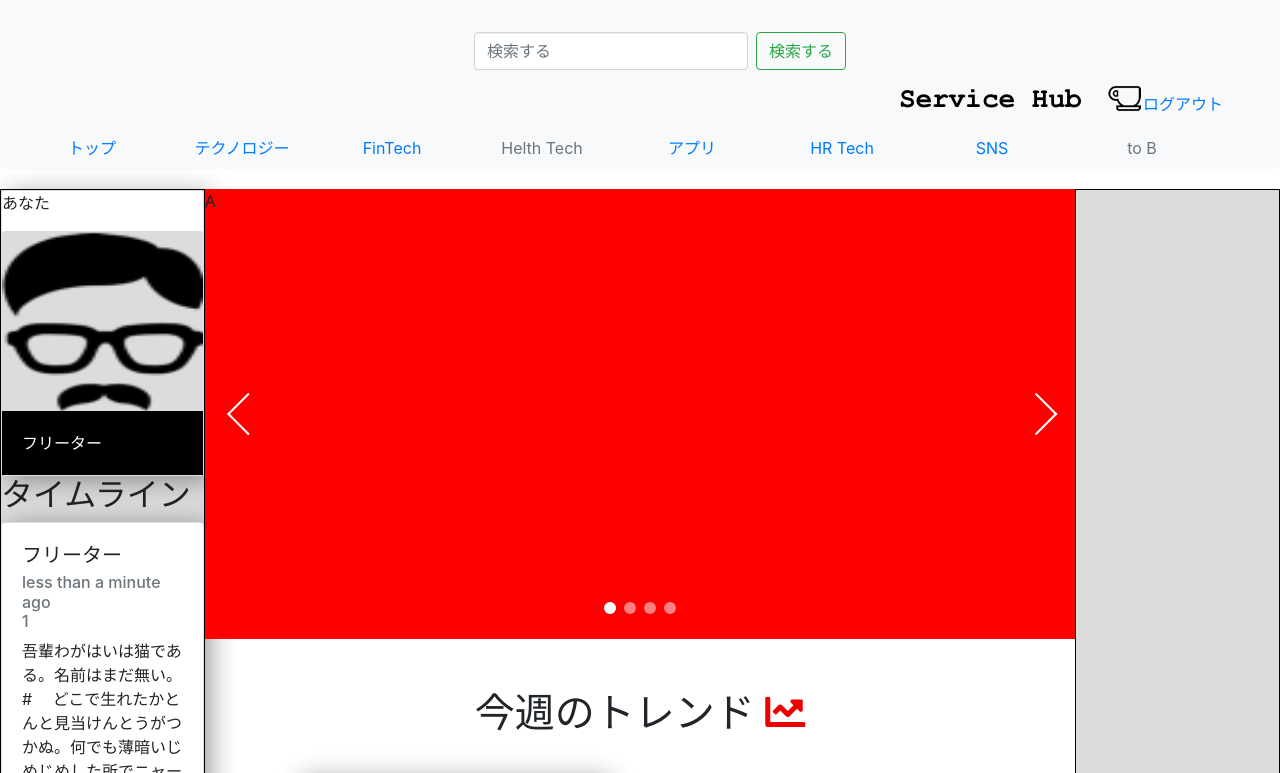
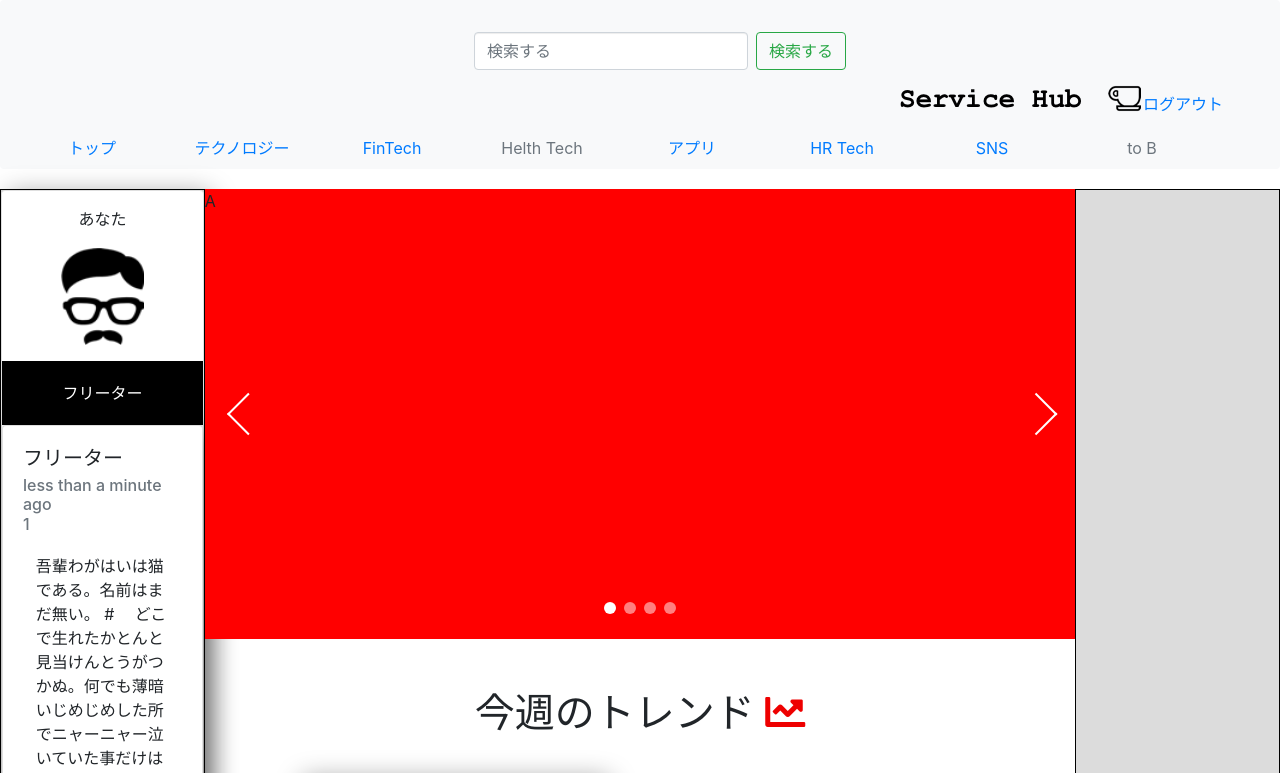
Before and after one commit to casanova-taizo/service_hub, a Rails app: page /services in a window 1280 px wide. Shown: the top 773 px of the page. Run offline with Rails 7, Linux system fonts and the light colour scheme; a user stored in the database is signed in; data comes from the database, SQL or seed files in the repository; style sheets or scripts are compiled from the project's sources; some libraries are stand-ins or nearby versions.

Commit message:
[add]left-sidebar

```diff
--- a/app/assets/stylesheets/application.scss
+++ b/app/assets/stylesheets/application.scss
@@ -97,12 +97,29 @@ border-spacing: 0;
   display: inline !important;
 }
 
-.card-side{
+.left-sidebar{
+.card-side {
   margin: 0px;
   width: 100%;
 }
 
+.card-text {
+  margin: 0 auto;
+  padding: 8%;
+}
+
+.card img {
+    width: 41%;
+    height: 114px;
+    background-color:white;
+    margin: 0 auto;
+    padding-bottom: 8%;
+}
 .user_status{
   background-color: black;
   color: white;
+  width: 100%;
+  margin: 0 auto;
+  text-align: center;
 }
+}
--- a/app/views/common/_left-sidebar.html.erb
+++ b/app/views/common/_left-sidebar.html.erb
@@ -1,9 +1,8 @@
 <div class="left-sidebar">
-    <div class="card-side card">
-      <p class="card-text">あなた</p>
-      <%= image_tag 'megane-ojisan-logo.png', class: "card-img-top" %>
-      <div class="card-body user_status"><%= current_user.status.status_name%></div>
-    </div>
-    <h2>タイムライン</h2>
-    <%= render feed_contents%>
+  <div class="card-side card">
+    <p class="card-text">あなた</p>
+    <%= image_tag 'megane-ojisan-logo.png', class: "card-img-top" %>
+    <div class="card-body user_status"><%= current_user.status.status_name%></div>
+  <%= render feed_contents%>
+  </div>
 </div>
```
Also changed, not shown: app/models/user.rb (line endings or trailing spaces).
